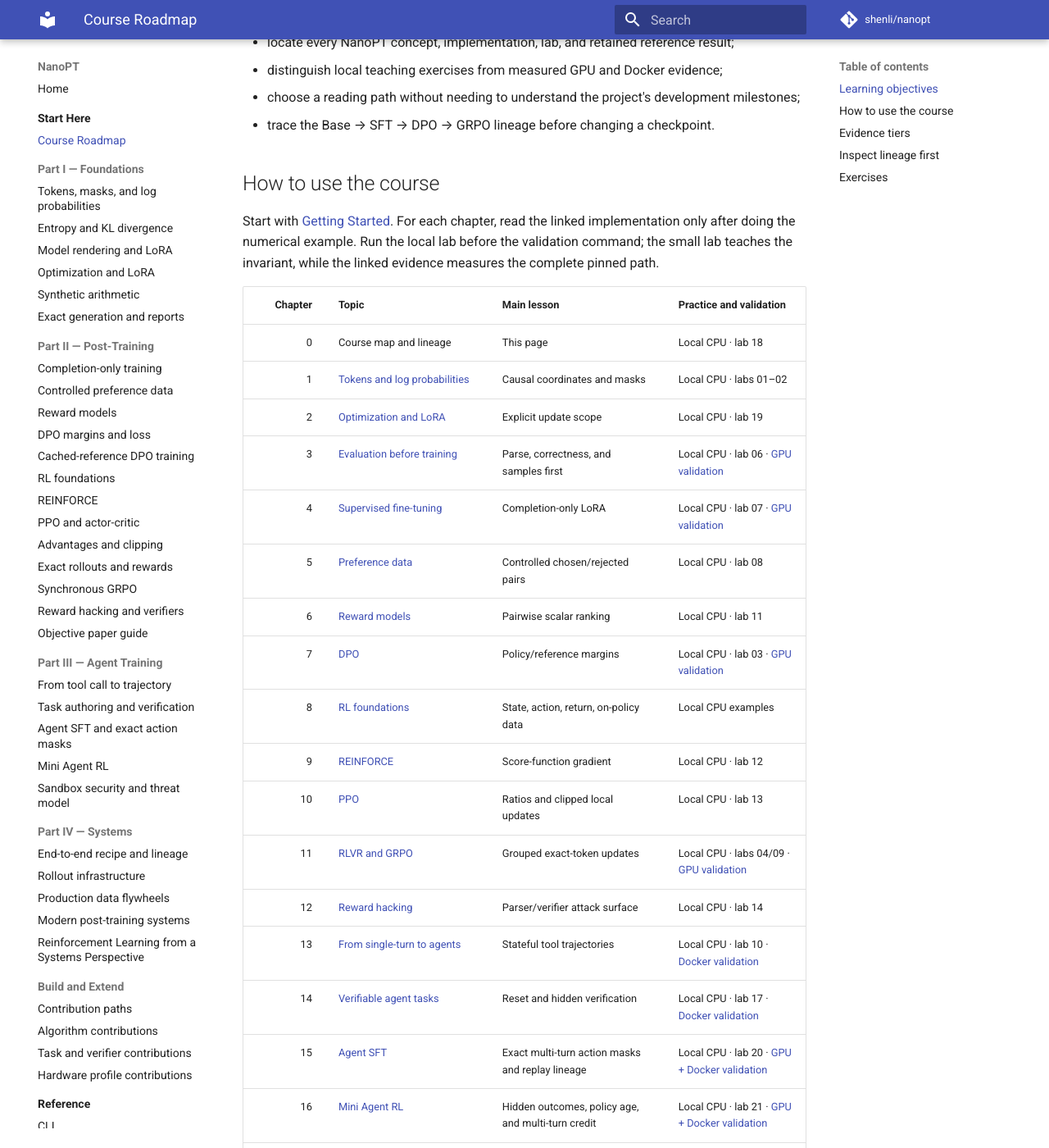
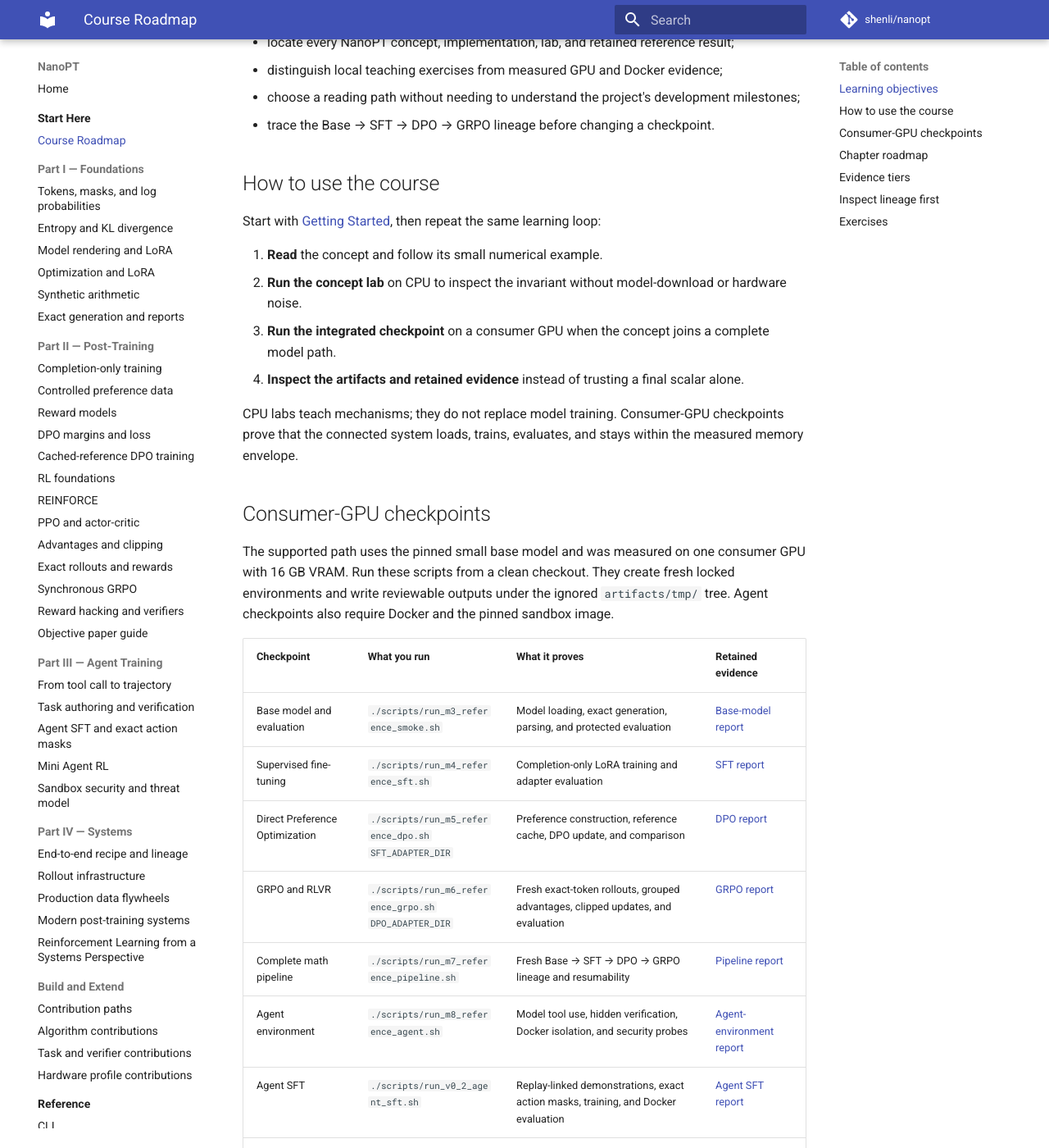
Before and after one commit to shenli/nanopt, an MkDocs documentation site: the page built from docs/course/index.md, in a window 1280 px wide and 1400 px high, scrolled down 233 px. Shown: the whole window at 82% size. Built offline with MkDocs 1.6.1 and Material for MkDocs 9.7.7, drawn with Linux system fonts in a browser that asks for light colours; comment, search, counter and statistics services are not loaded; some of the changed text lies outside the part shown.

Commit message:
docs: connect concept labs to consumer GPU runs

```diff
--- a/docs/course/index.md
+++ b/docs/course/index.md
@@ -11,46 +11,80 @@
 
 ## How to use the course
 
-Start with [Getting Started](../getting-started/index.md). For each chapter, read the linked
-implementation only after doing the numerical example. Run the local lab before the validation
-command; the small lab teaches the invariant, while the linked evidence measures the complete
-pinned path.
+Start with [Getting Started](../getting-started/index.md), then repeat the same learning loop:
 
-| Chapter | Topic | Main lesson | Practice and validation |
+1. **Read** the concept and follow its small numerical example.
+2. **Run the concept lab** on CPU to inspect the invariant without model-download or hardware noise.
+3. **Run the integrated checkpoint** on a consumer GPU when the concept joins a complete model path.
+4. **Inspect the artifacts and retained evidence** instead of trusting a final scalar alone.
+
+CPU labs teach mechanisms; they do not replace model training. Consumer-GPU checkpoints prove that
+the connected system loads, trains, evaluates, and stays within the measured memory envelope.
+
+## Consumer-GPU checkpoints
+
+The supported path uses the pinned small base model and was measured on one consumer GPU with 16 GB
+VRAM. Run these scripts from a clean checkout. They create fresh locked environments and write
+reviewable outputs under the ignored `artifacts/tmp/` tree. Agent checkpoints also require Docker
+and the pinned sandbox image.
+
+| Checkpoint | What you run | What it proves | Retained evidence |
+| --- | --- | --- | --- |
+| Base model and evaluation | `./scripts/run_m3_reference_smoke.sh` | Model loading, exact generation, parsing, and protected evaluation | [Base-model report](../reference/m3-completion-report.md) |
+| Supervised fine-tuning | `./scripts/run_m4_reference_sft.sh` | Completion-only LoRA training and adapter evaluation | [SFT report](../reference/m4-completion-report.md) |
+| Direct Preference Optimization | `./scripts/run_m5_reference_dpo.sh SFT_ADAPTER_DIR` | Preference construction, reference cache, DPO update, and comparison | [DPO report](../reference/m5-completion-report.md) |
+| GRPO and RLVR | `./scripts/run_m6_reference_grpo.sh DPO_ADAPTER_DIR` | Fresh exact-token rollouts, grouped advantages, clipped updates, and evaluation | [GRPO report](../reference/m6-completion-report.md) |
+| Complete math pipeline | `./scripts/run_m7_reference_pipeline.sh` | Fresh Base → SFT → DPO → GRPO lineage and resumability | [Pipeline report](../reference/m7-completion-report.md) |
+| Agent environment | `./scripts/run_m8_reference_agent.sh` | Model tool use, hidden verification, Docker isolation, and security probes | [Agent-environment report](../reference/m8-completion-report.md) |
+| Agent SFT | `./scripts/run_v0_2_agent_sft.sh` | Replay-linked demonstrations, exact action masks, training, and Docker evaluation | [Agent SFT report](../reference/v0.2-agent-sft-report.md) |
+| Mini Agent RL | `./scripts/run_v0_3_agent_rl.sh AGENT_SFT_ADAPTER` | Grouped agent rollouts, hidden outcomes, fresh-data admission, and policy selection | [Agent RL report](../reference/v0.3-agent-rl-report.md) |
+
+`SFT_ADAPTER_DIR`, `DPO_ADAPTER_DIR`, and `AGENT_SFT_ADAPTER` are outputs from the preceding
+checkpoint. The complete math-pipeline script is the simplest way to reproduce Base through GRPO
+without manually passing those boundaries.
+
+## Chapter roadmap
+
+The last column makes each small exercise's destination explicit. “Integrated later” means the
+concept is exercised inside the named consumer-GPU checkpoint rather than receiving a redundant
+standalone model run.
+
+| Chapter | Topic | Concept practice | Consumer-GPU connection |
 | ---: | --- | --- | --- |
-| 0 | Course map and lineage | This page | Local CPU · lab 18 |
-| 1 | [Tokens and log probabilities](../foundations/tokens-masks-logprobs.md) | Causal coordinates and masks | Local CPU · labs 01–02 |
-| 2 | [Optimization and LoRA](../foundations/optimization-and-lora.md) | Explicit update scope | Local CPU · lab 19 |
-| 3 | [Evaluation before training](../evaluation/exact-generation-and-reports.md) | Parse, correctness, and samples first | Local CPU · lab 06 · [GPU validation](../reference/m3-completion-report.md) |
-| 4 | [Supervised fine-tuning](../sft/completion-only-training.md) | Completion-only LoRA | Local CPU · lab 07 · [GPU validation](../reference/m4-completion-report.md) |
-| 5 | [Preference data](../preferences/controlled-preferences.md) | Controlled chosen/rejected pairs | Local CPU · lab 08 |
-| 6 | [Reward models](../preferences/reward-models.md) | Pairwise scalar ranking | Local CPU · lab 11 |
-| 7 | [DPO](../preferences/dpo-training.md) | Policy/reference margins | Local CPU · lab 03 · [GPU validation](../reference/m5-completion-report.md) |
-| 8 | [RL foundations](../rl/reinforcement-learning-foundations.md) | State, action, return, on-policy data | Local CPU examples |
-| 9 | [REINFORCE](../rl/reinforce.md) | Score-function gradient | Local CPU · lab 12 |
-| 10 | [PPO](../rl/ppo.md) | Ratios and clipped local updates | Local CPU · lab 13 |
-| 11 | [RLVR and GRPO](../grpo-rlvr/synchronous-grpo.md) | Grouped exact-token updates | Local CPU · labs 04/09 · [GPU validation](../reference/m6-completion-report.md) |
-| 12 | [Reward hacking](../grpo-rlvr/reward-hacking.md) | Parser/verifier attack surface | Local CPU · lab 14 |
-| 13 | [From single-turn to agents](../agents/from-tool-call-to-trajectory.md) | Stateful tool trajectories | Local CPU · lab 10 · [Docker validation](../reference/m8-completion-report.md) |
-| 14 | [Verifiable agent tasks](../agents/task-authoring-and-verification.md) | Reset and hidden verification | Local CPU · lab 17 · [Docker validation](../reference/m8-completion-report.md) |
-| 15 | [Agent SFT](../agents/agent-sft.md) | Exact multi-turn action masks and replay lineage | Local CPU · lab 20 · [GPU + Docker validation](../reference/v0.2-agent-sft-report.md) |
-| 16 | [Mini Agent RL](../agents/agent-rl.md) | Hidden outcomes, policy age, and multi-turn credit | Local CPU · lab 21 · [GPU + Docker validation](../reference/v0.3-agent-rl-report.md) |
-| 17 | [Rollout infrastructure](../systems/rollout-infrastructure.md) | Long tails, partial work, staleness | Local systems simulation · lab 15 |
-| 18 | [Production flywheels](../systems/production-flywheels.md) | Privacy and fixed-eval boundaries | Local systems simulation · lab 16 |
-| 19 | [Reading modern systems](../reading/post-training-systems.md) | Compare reports without filling gaps | Reading guide |
-| 20 | [End-to-end pipeline](../pipeline/end-to-end-recipe.md) | Hash-linked resumable stages | [End-to-end GPU validation](../reference/m7-completion-report.md) |
-| 21 | [Extending NanoPT](../extending/contribution-paths.md) | Add one auditable vertical slice | Contributor exercise |
-| 22 | [Reinforcement Learning from a Systems Perspective](../tutorials/rl-from-systems-perspective.md) | Experience, resume state, weights, cache, and admission | Local systems simulation · lab 22 |
+| 0 | Course map and lineage | CPU · lab 18 | Complete math pipeline |
+| 1 | [Tokens and log probabilities](../foundations/tokens-masks-logprobs.md) | CPU · labs 01–02 | Used by every model checkpoint |
+| 2 | [Optimization and LoRA](../foundations/optimization-and-lora.md) | CPU · lab 19 | Integrated into SFT, DPO, GRPO, and agent training |
+| 3 | [Evaluation before training](../evaluation/exact-generation-and-reports.md) | CPU · lab 06 | Base model and evaluation |
+| 4 | [Supervised fine-tuning](../sft/completion-only-training.md) | CPU · lab 07 | Supervised fine-tuning |
+| 5 | [Preference data](../preferences/controlled-preferences.md) | CPU · lab 08 | Integrated into DPO |
+| 6 | [Reward models](../preferences/reward-models.md) | CPU · lab 11 | Optional background; the NanoPT DPO path needs no trained reward model |
+| 7 | [DPO](../preferences/dpo-training.md) | CPU · lab 03 | Direct Preference Optimization |
+| 8 | [RL foundations](../rl/reinforcement-learning-foundations.md) | Worked CPU examples | Integrated into GRPO and Agent RL |
+| 9 | [REINFORCE](../rl/reinforce.md) | CPU · lab 12 | Score-function principle used by GRPO and Agent RL |
+| 10 | [PPO](../rl/ppo.md) | CPU · lab 13 | Clipped-ratio principle used by GRPO and Agent RL |
+| 11 | [RLVR and GRPO](../grpo-rlvr/synchronous-grpo.md) | CPU · labs 04/09 | GRPO and RLVR |
+| 12 | [Reward hacking](../grpo-rlvr/reward-hacking.md) | CPU · lab 14 | Verifiers exercised by GRPO and agent checkpoints |
+| 13 | [From single-turn to agents](../agents/from-tool-call-to-trajectory.md) | CPU · lab 10 | Agent environment, Agent SFT, and Agent RL |
+| 14 | [Verifiable agent tasks](../agents/task-authoring-and-verification.md) | CPU · lab 17 | Agent environment, Agent SFT, and Agent RL |
+| 15 | [Agent SFT](../agents/agent-sft.md) | CPU · lab 20 | Agent SFT |
+| 16 | [Mini Agent RL](../agents/agent-rl.md) | CPU · lab 21 | Mini Agent RL |
+| 17 | [Rollout infrastructure](../systems/rollout-infrastructure.md) | Systems simulation · lab 15 | Informs rollout design; makes no standalone GPU-throughput claim |
+| 18 | [Production flywheels](../systems/production-flywheels.md) | Systems simulation · lab 16 | Data-control design rather than model training |
+| 19 | [Reading modern systems](../reading/post-training-systems.md) | Reading guide | Interpret the checkpoint reports and external systems |
+| 20 | [End-to-end pipeline](../pipeline/end-to-end-recipe.md) | CPU · lab 18 | Complete math pipeline |
+| 21 | [Extending NanoPT](../extending/contribution-paths.md) | Contributor exercise | Depends on the hardware claim introduced by the contribution |
+| 22 | [Reinforcement Learning from a Systems Perspective](../tutorials/rl-from-systems-perspective.md) | Systems simulation · lab 22 | Control-plane mechanics; intentionally not a GPU benchmark |
 
 ## Evidence tiers
 
-- **Local CPU** labs run without a model download or GPU and are checked by the local curriculum
-  gate.
+- **Concept lab** means a small CPU exercise that exposes the equation, data shape, or systems
+  invariant directly.
+- **Consumer-GPU checkpoint** means a complete model-level run with hardware diagnosis, artifacts,
+  and a measured memory envelope.
 - **Systems simulation** labs replace cluster mechanisms with deterministic counters; they do not
   claim cluster throughput.
-- **GPU smoke** commands exercise a small real-model path but are non-representative.
-- **Validated GPU/Docker** commands were executed on the named reference environment and are bound to compact evidence
-  under `docs/reference/evidence/`.
+- **Retained evidence** is a reviewed result from a clean reference run. It shows that the path ran
+  under the recorded environment; learners should generate their own artifacts when reproducing it.
 - **Stretch** work is optional and cannot expand published support claims.
 
 ## Inspect lineage first
@@ -67,6 +101,9 @@
 
 ## Exercises
 
-1. Pick one metric in the end-to-end evidence and trace it to the chapter that defines its semantics.
-2. Explain why a CPU lab can validate an equation but cannot validate a 16 GB hardware claim.
-3. Name the artifact that prevents an adapter from silently changing between pipeline stages.
+1. Pick one metric in the end-to-end evidence and trace it to the concept lab that defines its
+   semantics.
+2. Choose one consumer-GPU checkpoint and list the artifacts you would inspect before accepting its
+   headline result.
+3. Explain why a CPU lab can validate an equation but cannot validate a 16 GB hardware claim.
+4. Name the artifact that prevents an adapter from silently changing between pipeline stages.
```
